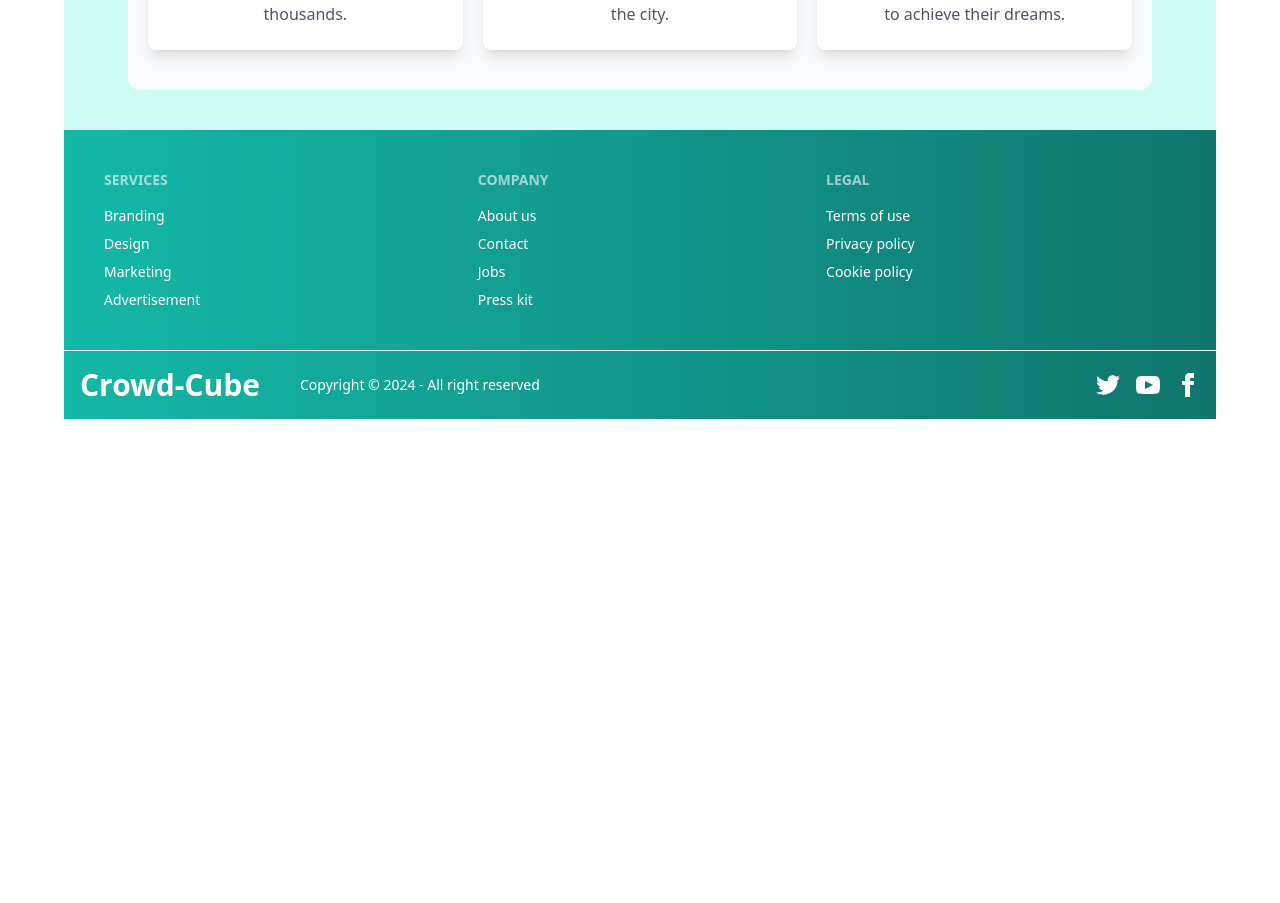
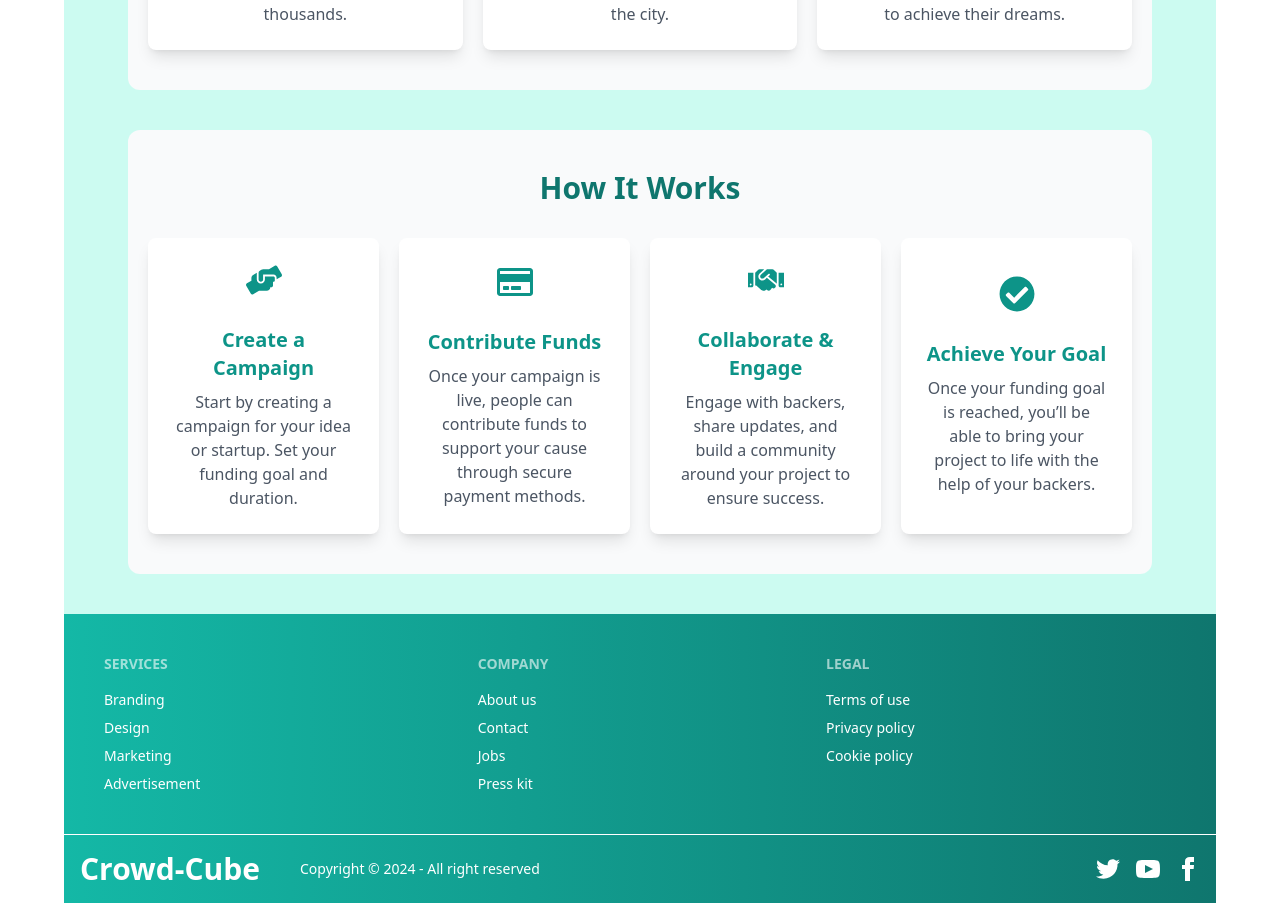
Before and after one commit to MehediBytes/crowd-cube-client, a React (Vite) app: page / in a window 1280 px wide. Shown: the part 840-1743 px from the top of the page. Before the commit the page ends 1259 px from the top, so only its background shows below. Built offline with nearby package versions, Linux system fonts and the light colour scheme.

Commit message:
Completion extra section-2 called how it works

```diff
--- /dev/null
+++ b/src/components/HowItWorks.jsx
@@ -0,0 +1,55 @@
+import { FaHandsHelping, FaRegCreditCard, FaHandshake, FaCheckCircle } from 'react-icons/fa';
+
+const HowItWorks = () => {
+    return (
+        <section className="bg-gray-50 py-10 px-5 rounded-xl">
+            <div className="container mx-auto text-center">
+                <h2 className="lg:text-3xl text-xl font-bold text-teal-700 mb-8">How It Works</h2>
+                <div className="grid grid-cols-1 md:grid-cols-2 lg:grid-cols-4 gap-5">
+                    {/* Step 1 */}
+                    <div className="bg-white p-6 rounded-lg shadow-lg flex justify-center items-center flex-col gap-3">
+                        <div className="text-4xl text-teal-600 mb-4">
+                            <FaHandsHelping />
+                        </div>
+                        <div>
+                            <h3 className="text-xl font-semibold text-teal-600 mb-2">Create a Campaign</h3>
+                            <p className="text-gray-600">Start by creating a campaign for your idea or startup. Set your funding goal and duration.</p>
+                        </div>
+                    </div>
+                    {/* Step 2 */}
+                    <div className="bg-white p-6 rounded-lg shadow-lg flex justify-center items-center flex-col gap-3">
+                        <div className="text-4xl text-teal-600 mb-4">
+                            <FaRegCreditCard />
+                        </div>
+                        <div>
+                            <h3 className="text-xl font-semibold text-teal-600 mb-2">Contribute Funds</h3>
+                            <p className="text-gray-600">Once your campaign is live, people can contribute funds to support your cause through secure payment methods.</p>
+                        </div>
+                    </div>
+                    {/* Step 3 */}
+                    <div className="bg-white p-6 rounded-lg shadow-lg flex justify-center items-center flex-col gap-3">
+                        <div className="text-4xl text-teal-600 mb-4">
+                            <FaHandshake />
+                        </div>
+                        <div>
+                            <h3 className="text-xl font-semibold text-teal-600 mb-2">Collaborate & Engage</h3>
+                            <p className="text-gray-600">Engage with backers, share updates, and build a community around your project to ensure success.</p>
+                        </div>
+                    </div>
+                    {/* Step 4 */}
+                    <div className="bg-white p-6 rounded-lg shadow-lg flex justify-center items-center flex-col gap-3">
+                        <div className="text-4xl text-teal-600 mb-4">
+                            <FaCheckCircle />
+                        </div>
+                        <div>
+                            <h3 className="text-xl font-semibold text-teal-600 mb-2">Achieve Your Goal</h3>
+                            <p className="text-gray-600">Once your funding goal is reached, you’ll be able to bring your project to life with the help of your backers.</p>
+                        </div>
+                    </div>
+                </div>
+            </div>
+        </section>
+    );
+}
+
+export default HowItWorks;
--- a/src/pages/Home.jsx
+++ b/src/pages/Home.jsx
@@ -1,6 +1,7 @@
 import React from 'react';
 import Banner from '../components/Banner';
 import SuccessStories from '../components/SuccessStories';
+import HowItWorks from '../components/HowItWorks';
 
 const Home = () => {
     return (
@@ -16,8 +17,8 @@ const Home = () => {
             </section>
 
             {/* Extra section-1 */}
-            <section>
-
+            <section className='max-w-5xl mx-auto my-10'>
+                <HowItWorks></HowItWorks>
             </section>
 
             {/* Extra section-2 */}
```
